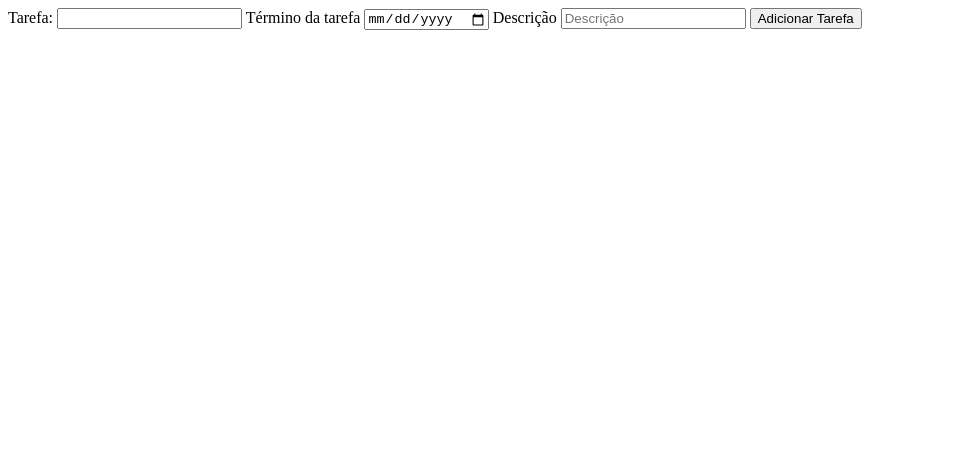
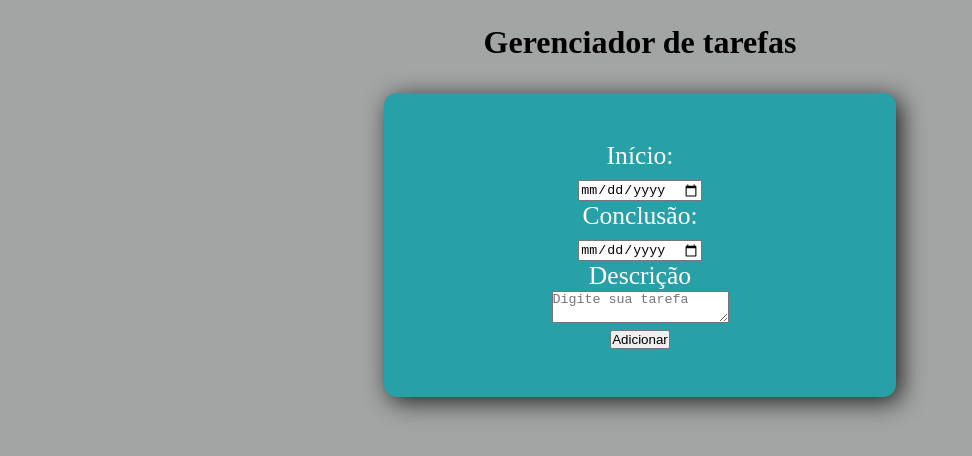
Before and after one commit to viniTWL/Checkpoint-2-FrontEnd-2, a plain HTML site: page index.html in a window 1280 px wide. Shown: the whole page, without its empty margins (0-972 px from the left). Drawn offline with Linux system fonts and the light colour scheme.

Commit message:
Atualizando projeto inicial

```diff
--- /dev/null
+++ b/css/style.css
@@ -0,0 +1,58 @@
+* {
+  margin: 0;
+  padding: 0;
+  box-sizing: border-box;
+}
+
+
+
+body {
+  background-color:rgba(86, 88, 88, 0.541);
+
+}
+
+
+header {
+  display: flex;
+  justify-content: center;
+  margin-top: 1.5rem;
+
+}
+
+.form-container {
+  display: flex;
+  justify-content: center;
+  flex-direction: column;
+  align-items: center;
+  background-color: rgb(40, 160, 168);
+  border-radius: 0.8rem;
+  box-shadow: 5px 5px 25px #222222;
+  color: white;
+  padding:3rem;
+  font-size: 1.6rem;
+  margin-top: 2rem;
+  min-width: 40%;
+}
+
+
+.to-do-tasks {
+  display: flex;
+  align-items: center;
+  justify-content: center;
+
+
+}
+
+.btn-sub {
+  color: #444141;
+  background: #ffffff;
+  cursor: pointer;
+  transition: all 0.3s ease;
+  padding:0.6rem;
+  border-radius: 1.3rem;
+}
+
+.btn-sub :hover {
+  background: #9affe9;
+  color: #ffffff;
+}
--- a/index.html
+++ b/index.html
@@ -5,29 +5,53 @@
     <meta http-equiv="X-UA-Compatible" content="IE=edge">
     <meta name="viewport" content="width=device-width, initial-scale=1.0">
     <title>To-Do List</title>
+    <link rel="stylesheet" href="https://cdnjs.cloudflare.com/ajax/libs/font-awesome/5.15.1/css/all.min.css">
+    <link rel="stylesheet" href="./css/style.css">
 
-    <link rel="stylesheet" href="style/style.css">
 
-    <script src="todo.js" defer></script>
 </head>
 <body>
     <main>
-        <header></header>
-        <form action="#">
+        <div>
+        <header>
+            <h1>Gerenciador de tarefas</h1>
+        </header>
+        </div>
+    </main>
 
-            <label for="tarefa">Tarefa:</label>
-            <input type="text" required class="tarefa" name="tarefa" id="tarefa">
+    <main>
+        <div class="to-do-tasks">
 
-            <label for="datalimite">Término da tarefa</label>
-            <input type="date" required name="datalimite" id="datalimite">
+            <form class="form-container">
+                <div>
+                    <label for="tarefa-ini">Início:</label>
+                    </div>
+                <div>
+                    <input type="date" required name="datainicial">
+                    </div>
+                <div>
+                    <label for="tarefa-fim">Conclusão:</label>
+                    </div>
+                <div>
+                    <input type="date" required name="datafinal">
+                    </div>
 
-            <label for="description">Descrição</label>
-            <input type="text" name="description" id="description" placeholder="Descrição" minlength="10">
+                <div>
+                    <label for="description">Descrição</label>
+                    </div>
 
-            <button type="submit" class="btnSub" id="btnSub">Adicionar Tarefa</button>
-        </form>
+                <div>
+                    <textarea type="text" placeholder="Digite sua tarefa" minlength="10"></textarea>
+                    </div>
+
+                    <button class="button button2">Adicionar</button>
+
+             </form>
+
+        </div>
 
     </main>
 
+    <script src="todo.js"></script>
 </body>
 </html>
```
Also changed, not shown: images/button-add.png (added), style/style.css (deleted), 1 other file.
